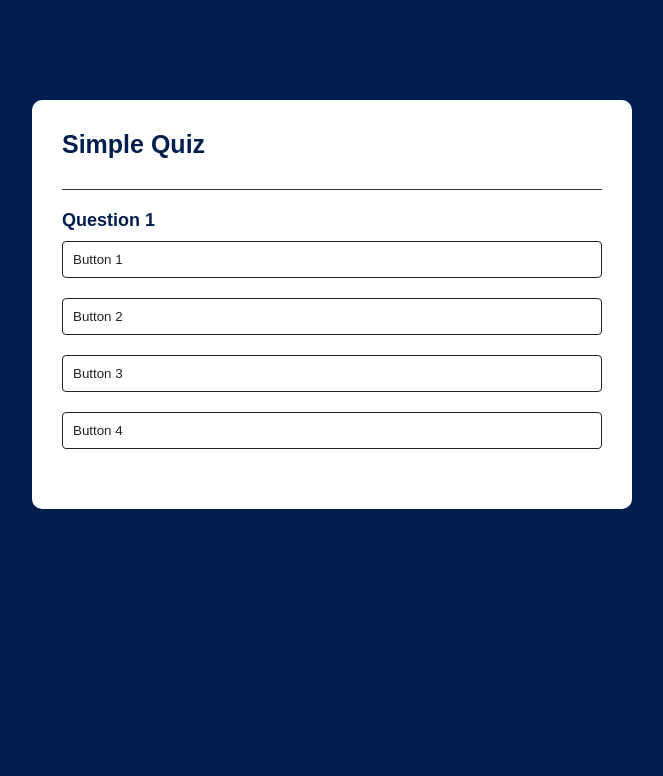
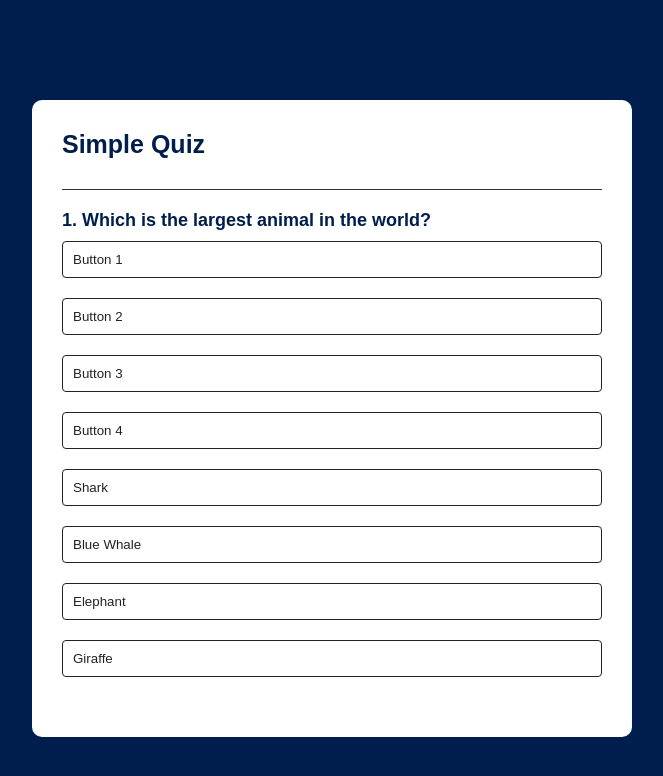
Before and after one commit to SwetaJaiswal9/Quiz-App, a plain HTML site: page index.html in a window 1280 px wide. Shown: the whole page, without its empty margins (308-971 px from the left). Drawn offline with Linux system fonts and the light colour scheme.

Commit message:
Create script.js file with basic quiz logic and add question data structure

```diff
--- a/index.html
+++ b/index.html
@@ -22,5 +22,6 @@
             <button id="next-btn">Next</button>
         </div>
     </div>
+    <script src="script.js"></script>
 </body>
 </html>
--- /dev/null
+++ b/script.js
@@ -0,0 +1,71 @@
+const questions = [
+{
+    question: "Which is the largest animal in the world?",
+    answers:[
+        {text: "Shark", correct: false},
+        {text: "Blue Whale", correct: true},
+        {text: "Elephant", correct: false},
+        {text: "Giraffe", correct: false}
+    ]
+},
+{
+    question: "Which is the smallest country in the world?",
+    answers:[
+        {text: "Vatican City", correct: true},
+        {text: "Bhutan", correct: false},
+        {text: "Nepal", correct: false},
+        {text: "Sri Lanka", correct: false}
+    ]
+},
+{
+    question: "Which is the largest desert in the world?",
+    answers:[
+        {text: "Kalahari", correct: false},
+        {text: "Gobi", correct: false},
+        {text: "Sahara", correct: false},
+        {text: "Antartica", correct: true}
+    ]
+},
+{
+    question: "Which is the smallest continent in the world?",
+    answers:[
+        {text: "Asia", correct: false},
+        {text: "Australia", correct: true},
+        {text: "Arctic", correct: false},
+        {text: "Africa", correct: false}
+    ]
+}
+];
+
+const questionElement = document.getElementById("question");
+const answerButtons = document.getElementById("answer-buttons");
+const nextButton = document.getElementById("next-btn");
+
+let currentQuestionIndex = 0;
+let score = 0;
+
+function startQuiz(){
+    currentQuestionIndex = 0;
+    score = 0;
+    nextButton.innerHTML = "Next";
+    showQuestion();
+}
+
+function showQuestion(){
+    resetState();
+    let currentQuestion = questions[currentQuestionIndex];
+    let questionNo = currentQuestionIndex + 1;
+    questionElement.innerHTML = questionNo + ". " + currentQuestion.question;
+    currentQuestion.answers.forEach((answer) => {
+        const button = document.createElement("button");
+        button.innerHTML = answer.text;
+        button.classList.add("btn");
+        answerButtons.appendChild(button);
+    });
+}
+
+function resetState(){
+
+}
+
+startQuiz();
```
